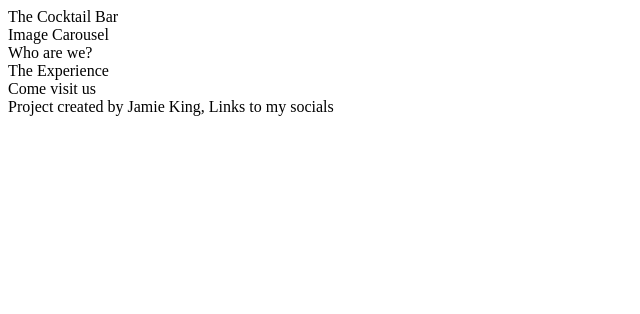
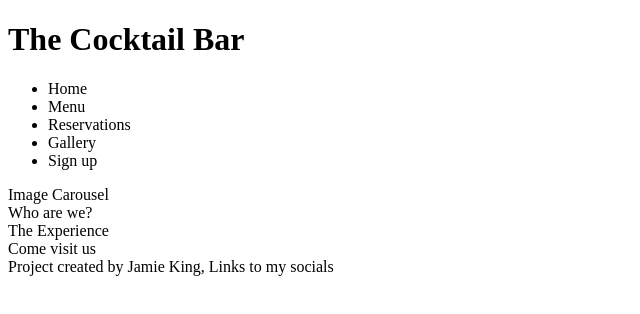
Before and after one commit to jkingportfolio/portfolio-project-1-archived, a plain HTML site: page index.html in a window 1280 px wide. Shown: the whole page, without its empty margins (0-640 px from the left). Drawn offline with Linux system fonts and the light colour scheme.

Commit message:
Added name and unordered list nav elemenet to the header element on index.html file

```diff
--- a/index.html
+++ b/index.html
@@ -15,7 +15,29 @@
     <link rel="stylesheet" href="assets/css/styles.css">
 </head>
 <body>
-    <header>The Cocktail Bar</header>
+    <header>
+        <a><h1>The Cocktail Bar</h1>
+        </a>
+        <nav>
+            <ul>
+                <li>
+                    <a>Home</a>
+                </li>
+                <li>
+                    <a>Menu</a>
+                </li>
+                <li>
+                    <a>Reservations</a>
+                </li>
+                <li>
+                    <a>Gallery</a>
+                </li>
+                <li>
+                    <a>Sign up</a>
+                </li>
+            </ul>
+        </nav>
+    </header>
     <section>Image Carousel</section>
     <section>Who are we?</section>
     <section>The Experience</section>
```
